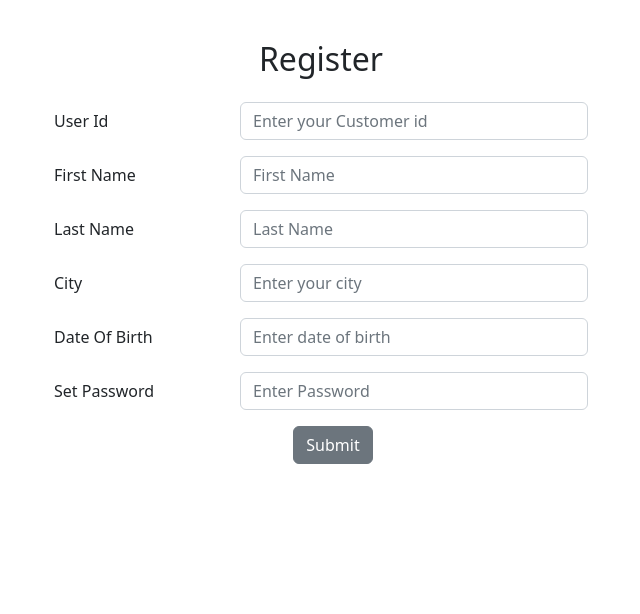
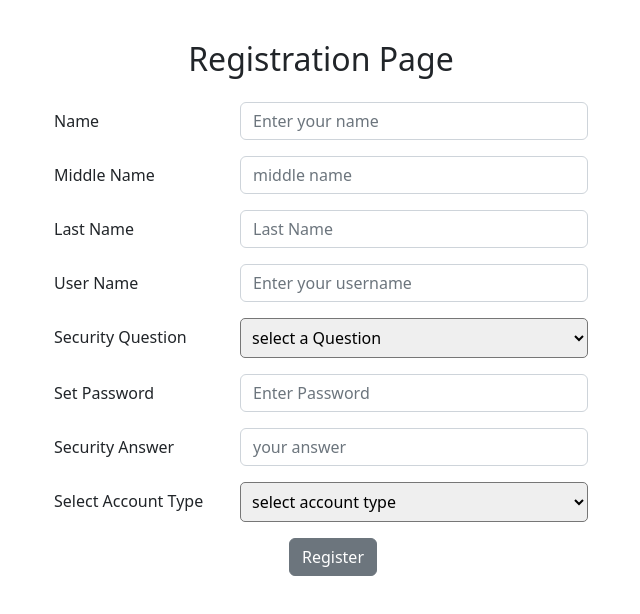
Before and after one commit to SumaNelogal/softbank, a React (Create React App) app: page /register in a window 1280 px wide. Shown: the top 614 px of the page, without its empty margins (319-959 px from the left). Built offline with nearby package versions, Linux system fonts and the light colour scheme.

Commit message:
updated registration page

```diff
--- a/src/Components/Register.js
+++ b/src/Components/Register.js
@@ -10,32 +10,36 @@ import {
   Col,
   FormText,
   Button,
+  Dropdown,
 } from "reactstrap";
 
 const Register = () => {
-    const [userid, setuserid] = useState("");
+    const [name, setname] = useState("");
+    const [middlename, setmiddlename] = useState("");
+    const [lastname, setlastname] = useState("");
+    const [username, setusername] = useState("");
     const [password, setpassword] = useState("");
-    const [firstname, setfirstname] = useState("");
-    const [lastname, setlastname] = useState("");
-    const [city, setcity] = useState("");
-    const [dob, setdob] = useState("");
+    const [securityquestion,setsecurityquestion] = useState("");
+    const [securityanswer,setsecurityanswer]=useState("")
+    const [selectaccounttype,setselectaccounttype]=useState("")
+
   return (
     <Container className="p-4">
-      <h2 className="text-center py-3">Register</h2>
+      <h2 className="text-center py-3">Registration Page</h2>
       <Form>
         <FormGroup row>
           <Col lg={3}></Col>
-          <Label for="userid" sm={3} lg={2}>
-            User Id
+          <Label for="name" sm={3} lg={2}>
+            Name
           </Label>
           <Col sm={9} lg={4}>
             <Input
-              id="userid"
-              name="userid"
-              placeholder="Enter your Customer id"
-              value={userid}
+              id="name"
+              name="name"
+              placeholder="Enter your name"
+              value={name}
               onChange={(e)=>{
-                setuserid(e.target.value);
+                setname(e.target.value);
               }}
               type="text"
             />
@@ -44,18 +48,18 @@ const Register = () => {
         </FormGroup>
         <FormGroup row>
           <Col lg={3}></Col>
-          <Label for="firstname" sm={3} lg={2}>
-            First Name
+          <Label for="middlename" sm={3} lg={2}>
+            Middle Name
           </Label>
 
           <Col sm={9} lg={4}>
             <Input
-              id="firstname"
-              name="firstname"
-              placeholder="First Name"
-              value={firstname}
+              id="middlename"
+              name="middlename"
+              placeholder="middle name"
+              value={middlename}
               onChange={(e)=>{
-                setfirstname(e.target.value);
+                setmiddlename(e.target.value);
               }}
               type="text"
             />
@@ -84,18 +88,18 @@ const Register = () => {
         </FormGroup>
         <FormGroup row>
           <Col lg={3}></Col>
-          <Label for="city" sm={3} lg={2}>
-            City
+          <Label for="username" sm={3} lg={2}>
+          User Name
           </Label>
 
           <Col sm={9} lg={4}>
             <Input
-              id="city"
-              name="city"
-              placeholder="Enter your city"
-              value={city}
+              id="username"
+              name="username"
+              placeholder="Enter your username"
+              value={username}
               onChange={(e)=>{
-                setcity(e.target.value);
+                setusername(e.target.value);
               }}
               type="text"
             />
@@ -104,21 +108,20 @@ const Register = () => {
         </FormGroup>
         <FormGroup row>
           <Col lg={3}></Col>
-          <Label for="dob" sm={3} lg={2}>
-            Date Of Birth
+          <Label for="securityquestion" sm={3} lg={2}>
+          Security Question
           </Label>
 
           <Col sm={9} lg={4}>
-            <Input
-              id="dob"
-              name="dob"
-              placeholder="Enter date of birth"
-              value={dob}
-              onChange={(e)=>{
-                setdob(e.target.value);
-              }}
-              type="text"
-            />
+
+            <select id="Security Question" onChange={(e)=>setsecurityquestion(e.target.value)} style={{width:"100%",padding:"7px",borderRadius:"5px"}}>
+                    <option value="select a question">select a Question</option>
+                    <option value="fav food" >fav food</option>
+                    <option value="fav game">fav game</option>
+                    <option value="fav spot">fav spot</option>
+
+              </select>
+              {/* {console.log("option check "+securityquestion)} */}
           </Col>
           <Col lg={3}></Col>
         </FormGroup>
@@ -143,9 +146,48 @@ const Register = () => {
           </Col>
           <Col lg={3}></Col>
         </FormGroup>
+
+        <FormGroup row>
+          <Col lg={3}></Col>
+          <Label for="securityanswer" sm={3} lg={2}>
+          Security Answer
+          </Label>
+
+          <Col sm={9} lg={4}>
+            <Input
+              id="securityanswer"
+              name="securityanswer"
+              placeholder="your answer"
+              value={securityanswer}
+              onChange={(e)=>{
+                setsecurityanswer(e.target.value);
+              }}
+              type="text"
+            />
+          </Col>
+          <Col lg={3}></Col>
+        </FormGroup>
+        <FormGroup row>
+          <Col lg={3}></Col>
+          <Label for="selectaccounttype" sm={3} lg={2}>
+          Select Account Type
+          </Label>
+
+          <Col sm={9} lg={4}>
+          <select id="Select Account Type" onChange={(e)=>setselectaccounttype(e.target.value)} style={{width:"100%",padding:"7px",borderRadius:"5px"}}>
+                    <option value="select account type">select account type</option>
+                    <option value="current account" >current account</option>
+                    <option value="savings account">savings account</option>
+                    <option value="business account">business account</option>
+
+              </select>
+              {/* {console.log("option check "+securityquestion)} */}
+          </Col>
+          <Col lg={3}></Col>
+        </FormGroup>
         <FormGroup check row>
           <Col className="d-flex justify-content-center">
-            <Button>Submit</Button>
+            <Button>Register</Button>
           </Col>
         </FormGroup>
       </Form>
```
Also changed, not shown: src/Components/index.html (added, +7 -0 lines).
